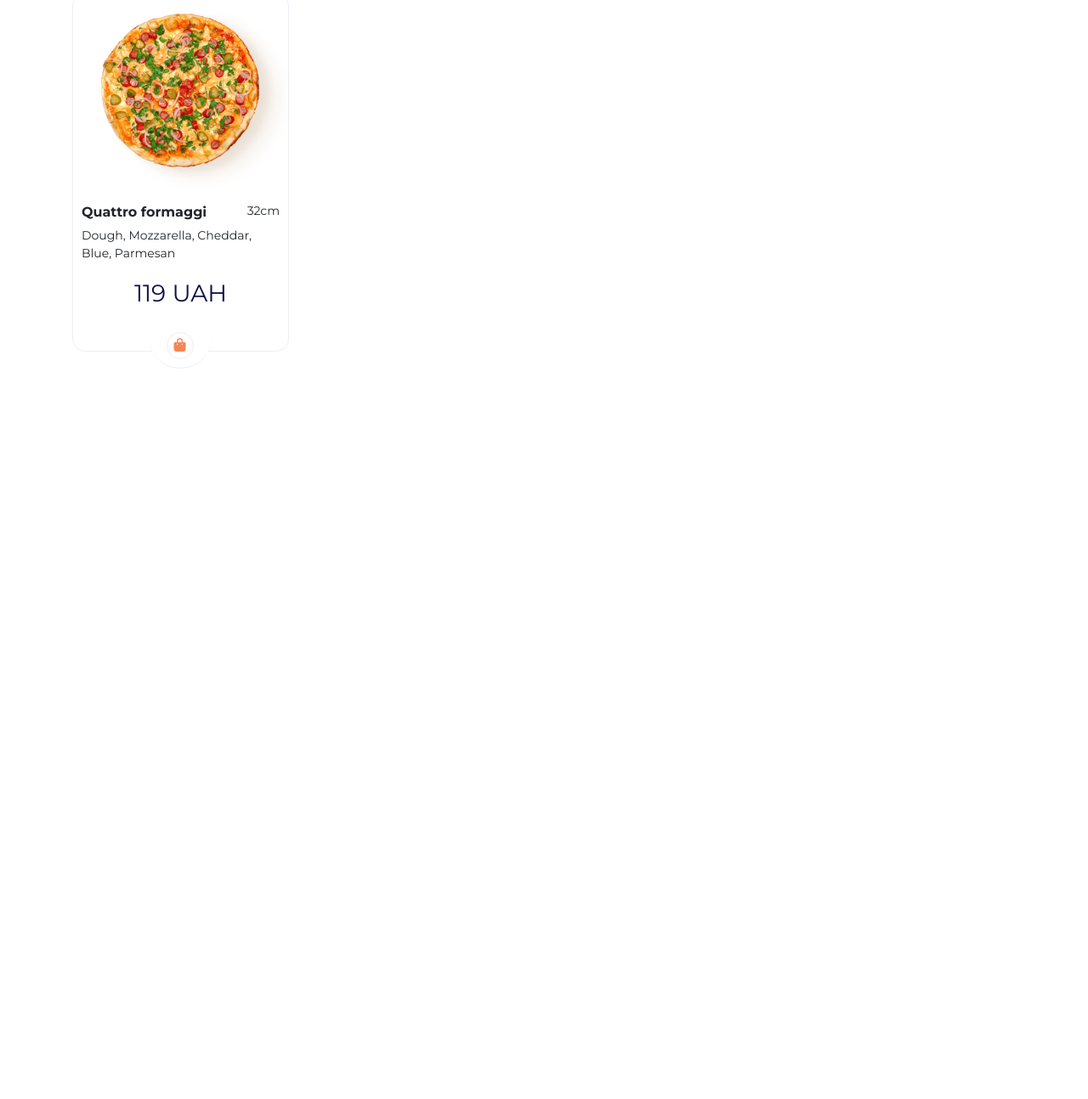
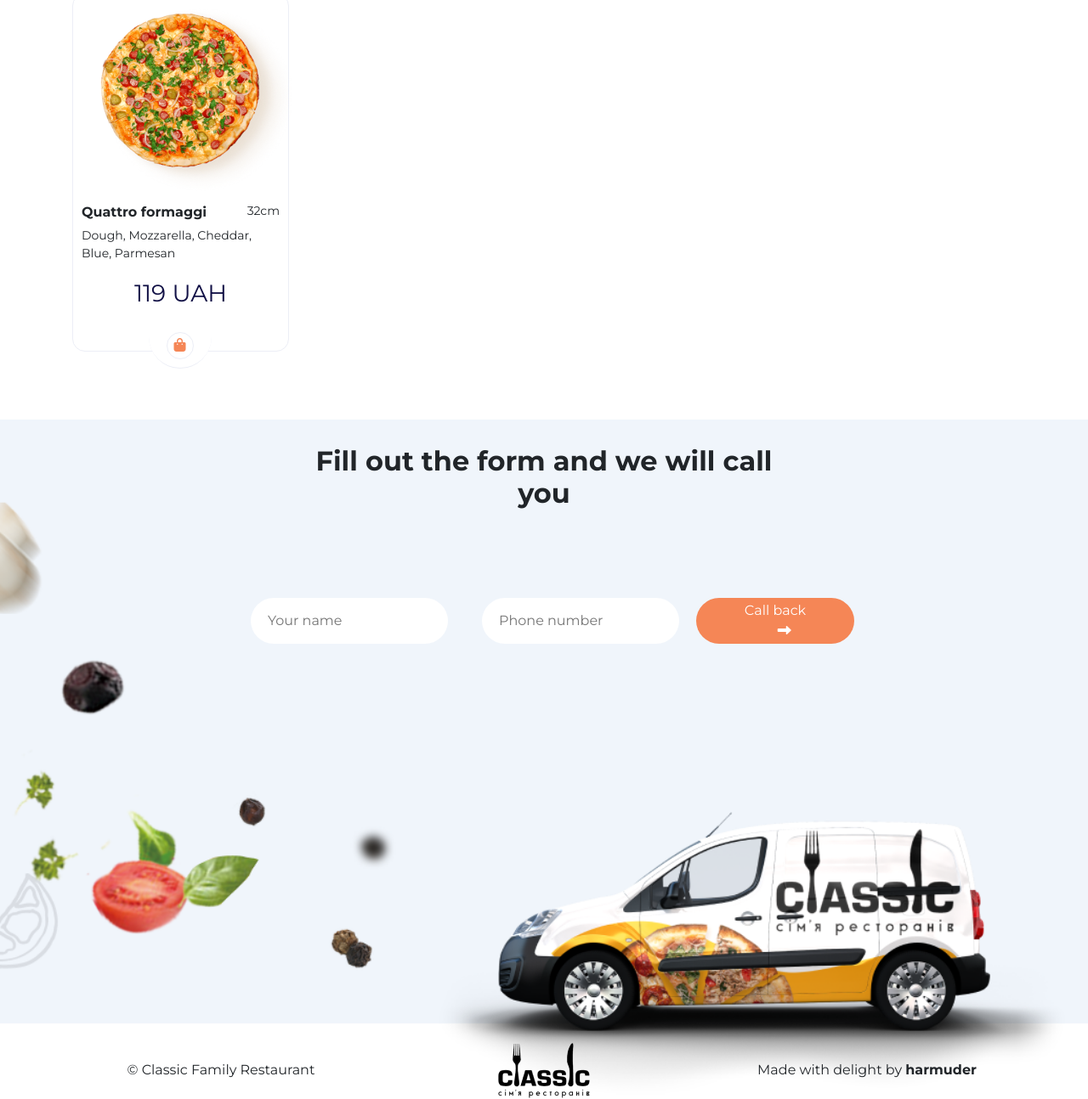
Before and after one commit to codeacademyprogramming/12-06-2021-nurlaney, a plain HTML site: page index.html in a window 1280 px wide. Shown: the part 1609-2903 px from the top of the page at 85% size. Before the commit the page ends 2053 px from the top, so only its background shows below. Drawn offline with nearby package versions, Linux system fonts and the light colour scheme.

Commit message:
Added footer section

```diff
--- /dev/null
+++ b/assets/stylesheets/sections/_footer.scss
@@ -0,0 +1,35 @@
+footer {
+    height: 100vh;
+    margin-top: 50px;
+    background-image: url('../images/footer.png');
+    background-repeat: no-repeat;
+    background-size: cover;
+    position: relative;
+    form {
+        padding-top: 10%;
+        justify-content: space-around;
+        input {
+            padding: 0 20px;
+            border-radius: 30px;
+            outline: none;
+            border: none;
+            margin: 0 20px;
+        }
+        button {
+            padding: 3px 50px;
+            border: none;
+            background-color: $primary-color;
+            color: white;
+            border-radius: 30px;
+            i {
+                margin-left: 25%;
+            }
+        }
+    }
+    .partTwo {
+        position: absolute;
+        bottom: 0;
+        left: 0;
+        right: 0;
+    }
+}
--- a/assets/stylesheets/style.scss
+++ b/assets/stylesheets/style.scss
@@ -5,4 +5,5 @@
 @import './sections/hero';
 @import './sections/header';
 @import './sections/popular';
+@import './sections/footer';
 @include font-wheights();
--- a/index.html
+++ b/index.html
@@ -247,6 +247,40 @@
         </div>
     </section>
 
+    <footer>
+        <div class="partOne">
+            <div class="container">
+                <div class="row justify-content-center">
+                    <div class="col-md-6">
+                        <div class="section-header">
+                            <h2 class="f-7 text-center">Fill out the form and we will call you</h2>
+                        </div>
+                    </div>
+                    <div class="col-md-8">
+                        <form class="d-flex">
+                            <input type="text" placeholder="Your name">
+                            <input type="text" placeholder="Phone number">
+                            <button>Сall back <i class="fas fa-long-arrow-alt-right"></i></button>
+                        </form>
+                    </div>
+                </div>
+            </div>
+        </div>
+        <div class="partTwo">
+            <div class="container">
+                <div class="row text-center align-items-baseline">
+                    <div class="col-md-4">
+                        <p>© Classic Family Restaurant</p>
+                    </div>
+                    <div class="col-md-4"><img src="./assets/images/logo.png" alt=""></div>
+                    <div class="col-md-4">
+                        <p>Made with delight by <span class="f-7">harmuder</span> </p>
+                    </div>
+                </div>
+            </div>
+        </div>
+    </footer>
+
     <script src="https://code.jquery.com/jquery-3.5.1.slim.min.js" integrity="sha384-DfXdz2htPH0lsSSs5nCTpuj/zy4C+OGpamoFVy38MVBnE+IbbVYUew+OrCXaRkfj" crossorigin="anonymous"></script>
     <script src="https://cdn.jsdelivr.net/npm/bootstrap@4.6.0/dist/js/bootstrap.bundle.min.js" integrity="sha384-Piv4xVNRyMGpqkS2by6br4gNJ7DXjqk09RmUpJ8jgGtD7zP9yug3goQfGII0yAns" crossorigin="anonymous"></script>
     <script src="https://kit.fontawesome.com/55b64b4942.js" crossorigin="anonymous"></script>
```
Also changed, not shown: assets/images/footer.png (added), assets/stylesheets/style.css, 1 other file.
